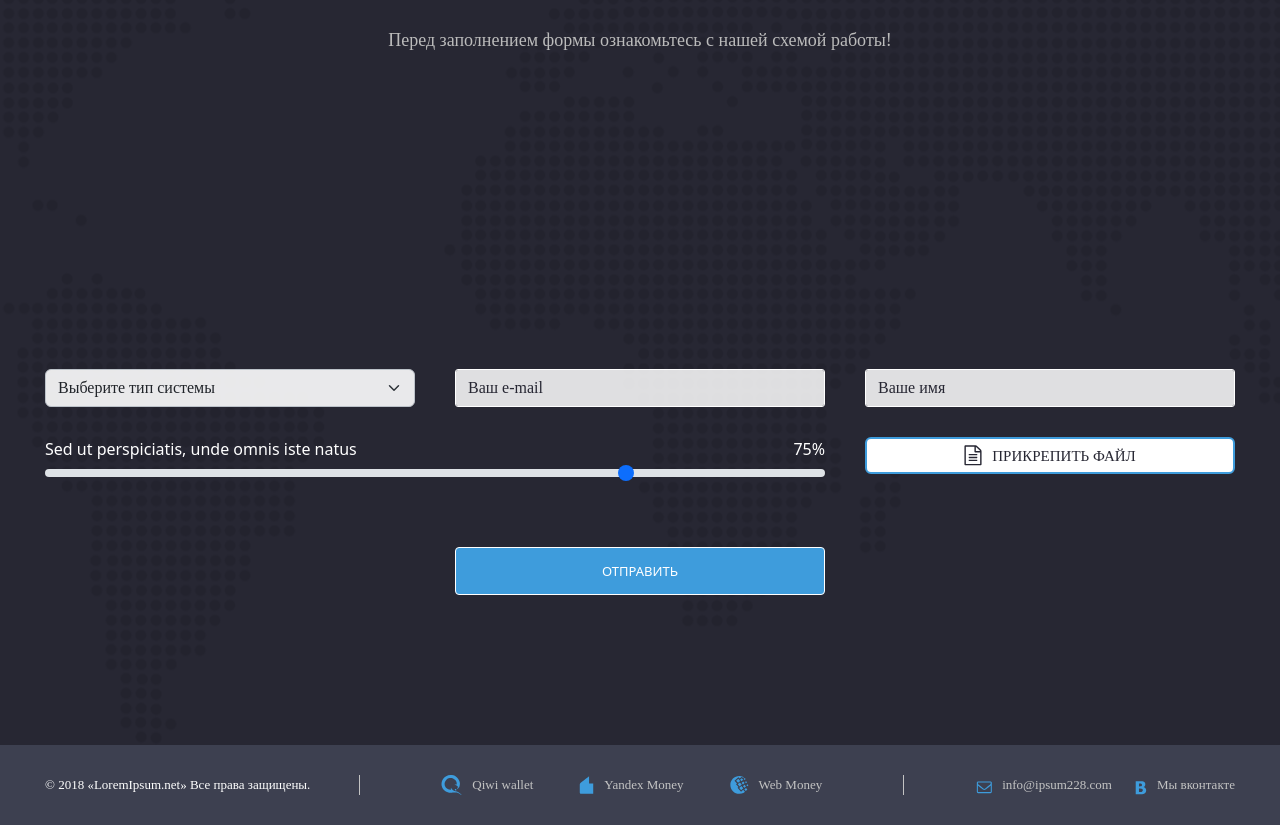
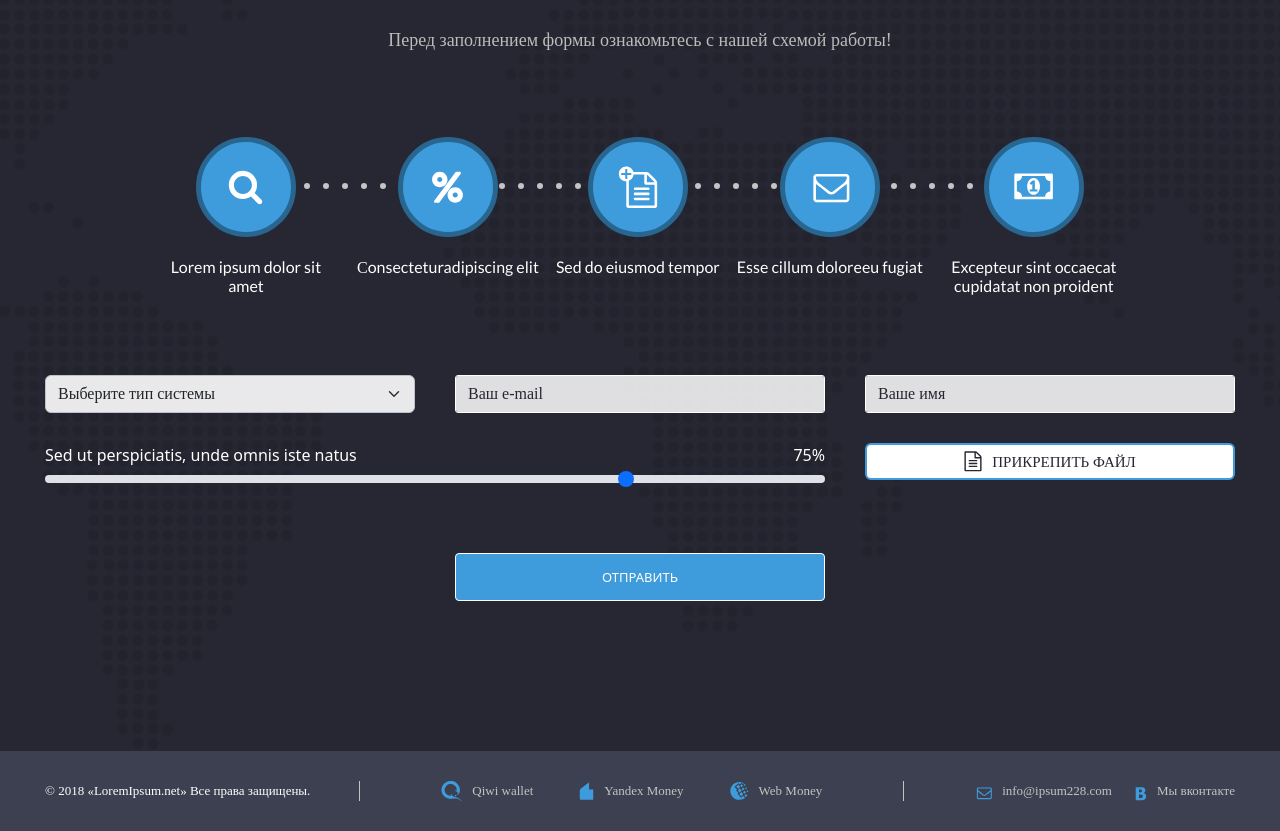
Before and after one commit to Kuznetsov-Leonid/Employsity-dev-test, a Next.js app in the folder app/: page / in a window 1280 px wide. Shown: the part 940-1771 px from the top of the page. Built offline with nearby package versions, Linux system fonts and the light colour scheme; a web font is replaced by a local one.

Commit message:
formula debug

```diff
--- a/app/components/order/formulaList.jsx
+++ b/app/components/order/formulaList.jsx
@@ -19,47 +19,39 @@ const FormulaList = () => {
     ]
     return(
         <>
-            <div className={styles.formula_desc}>
-                <AnimBottom>
-                <div className={styles.formula_desc_img}>
-                    {FormulaList.map(({ id, img, txt, display }) => (
-                        <>
-                            <div
-                                key       = {id}
-                                className = {styles.formula_item}
-                            >
-                                <div className={styles.formula_item_img}>
+            <div className={styles.desc}>
+                <div className={styles.formulaDesc_points}>
+                    {FormulaList.map(({id, display}) => (
+                        <div key = {id} className={display}>
+                            <div/>
+                            <div/>
+                            <div/>
+                            <div/>
+                            <div/>
+                        </div>
+                    ))}
+                </div>
+                <div className={styles.formulaDesc}>
+                    {FormulaList.map(({id, img, txt }) => (
+                        <div className={styles.formulaDesc_content}>
+                            <div key = {id} className={styles.formulaDesc_lay}>
+                                <div className={styles.formulaDesc_content_img}>
                                     <Image
                                         src         = {img}
                                         alt         = {txt}
                                         placeholder = 'blurDataURL'
                                     />
                                 </div>
+                                <div className={styles.formulaDesc_content_title}>
+                                    {txt}
+                                </div>
                             </div>
-                            <div className={display}>
-                                <div/>
-                                <div/>
-                                <div/>
-                                <div/>
-                                <div/>
-                            </div>
-                        </>
+                        </div>
                     ))}
                 </div>
-                <div className={styles.formula_desc_txt}>
-                    {FormulaList.map(({ id, txt }) => (
-                        <>
-                            <div key={id} className={styles.formula_item_txt}>
-                                {txt}
-                            </div>
-                        </>
-                    ))}
-                </div>
-                </AnimBottom>
             </div>
 
-
-            <div className={styles.formula_mob}>
+            <div className={styles.mob}>
                 <AnimBottom>
                     <div className={styles.formula_mob_img}>
                         {FormulaList.map(({ id, img, txt, display }) => (
--- a/app/styles/formula.module.scss
+++ b/app/styles/formula.module.scss
@@ -1,41 +1,3 @@
-/*---formulaList---*/
-
-.formula_desc{
-    margin-bottom: 80px;
-    .formula_desc_img{
-        display: flex;
-        justify-content: center;
-        align-items: center;
-        flex-direction: row;
-        gap: 0;
-        margin-bottom: 20px;
-        .formula_item{
-            .formula_item_img{
-                margin: 0 20px;
-                img{
-                    width: auto;
-                }
-            }
-        }
-    }
-
-    .formula_desc_txt{
-        display: flex;
-        align-items: center;
-        justify-content: center;
-        .formula_item_txt{
-            color: #FFFFFF;
-            font-family: 'Lato';
-            font-style: normal;
-            font-weight: 400;
-            font-size: 16px;
-            line-height: 19px;
-            text-align: center;
-            max-width: 188px;
-            margin: 0 35px;
-        }
-    }
-}
 .formula_inlinPoint{
     display: flex;
     gap: 20px;
@@ -48,7 +10,7 @@
 }
 
 /*-------------------------------------*/
-.formula_mob{
+.mob{
     display: none;
     margin-bottom: 80px;
     .formula_mob_img{
@@ -206,3 +168,151 @@
         display:grid;
     }
 }
+
+/*-------------------------*/
+.desc{
+    margin-bottom: 80px;
+}
+
+.formulaDesc_points{
+    display: flex;
+    justify-content: space-evenly;
+    position: relative;
+    left: 65px;
+    top: 52px;
+    margin: 0 90px;
+}
+
+.formulaDesc{
+    display: flex;
+    justify-content: space-evenly;
+    margin: 0 55px;
+    .formulaDesc_lay{
+        display: block;
+        max-width: 188px;
+        .formulaDesc_content_img{
+            width: auto;
+            margin-bottom: 20px;
+        }
+        .formulaDesc_content_title{
+            color: #FFFFFF;
+            font-family: 'Lato';
+            font-style: normal;
+            font-weight: 400;
+            font-size: 16px;
+            line-height: 19px;
+            text-align: center;
+        }
+    }
+}
+
+@media (max-width: 1550px){
+    .formulaDesc_points{
+        left: 57px;
+        margin: 0 90px;
+    }
+    .formulaDesc{
+        margin: 0 60px;
+    }
+}
+
+@media (max-width: 1400px){
+    .formulaDesc_points{
+        left: 55px;
+        margin: 0 90px;
+        .formula_inlinPoint{
+            gap: 13px;
+        }
+    }
+    .formulaDesc{
+        margin: 0 90px;
+        .formulaDesc_content_img{
+            width: auto;
+            margin-bottom: 20px;
+        }
+    }
+}
+
+@media (max-width: 1250px){
+    .formulaDesc_points{
+        left: 40px;
+        margin: 0px 90px;
+        .formula_inlinPoint{
+            gap: 10px;
+        }
+    }
+    .formulaDesc{
+        margin: 0 80px;
+        .formulaDesc_lay{
+            max-width: 155px;
+            .formulaDesc_content_img{
+                width: auto;
+                margin-bottom: 20px;
+                img{
+                    max-width: 80px;
+                }
+            }
+            .formulaDesc_content_title{
+                font-size: 13px;
+            }
+        }
+    }
+}
+
+@media (max-width: 1025px){
+    .formulaDesc_points{
+        left: 46px;
+        margin: 0px 70px;
+        .formula_inlinPoint{
+            gap: 7px;
+        }
+    }
+    .formulaDesc{
+        margin: 0 80px;
+        .formulaDesc_lay{
+            max-width: 130px;
+            .formulaDesc_content_img{
+                width: auto;
+                margin-bottom: 20px;
+                img{
+                    max-width: 80px;
+                }
+            }
+            .formulaDesc_content_title{
+                font-size: 13px;
+            }
+        }
+    }
+}
+
+@media (max-width: 960px){
+    .formulaDesc_points{
+        left: 33px;
+        margin: 0px 90px;
+        .formula_inlinPoint{
+            gap: 4px;
+        }
+    }
+    .formulaDesc{
+        margin: 0 100px;
+        .formulaDesc_lay{
+            max-width: 120px;
+            .formulaDesc_content_img{
+                width: auto;
+                margin-bottom: 2px;
+                img{
+                    max-width: 60px;
+                }
+            }
+            .formulaDesc_content_title{
+                font-size: 10px;
+            }
+        }
+    }
+}
+
+@media (max-width: 769px){
+    .desc{
+        display: none;
+    }
+}
```
